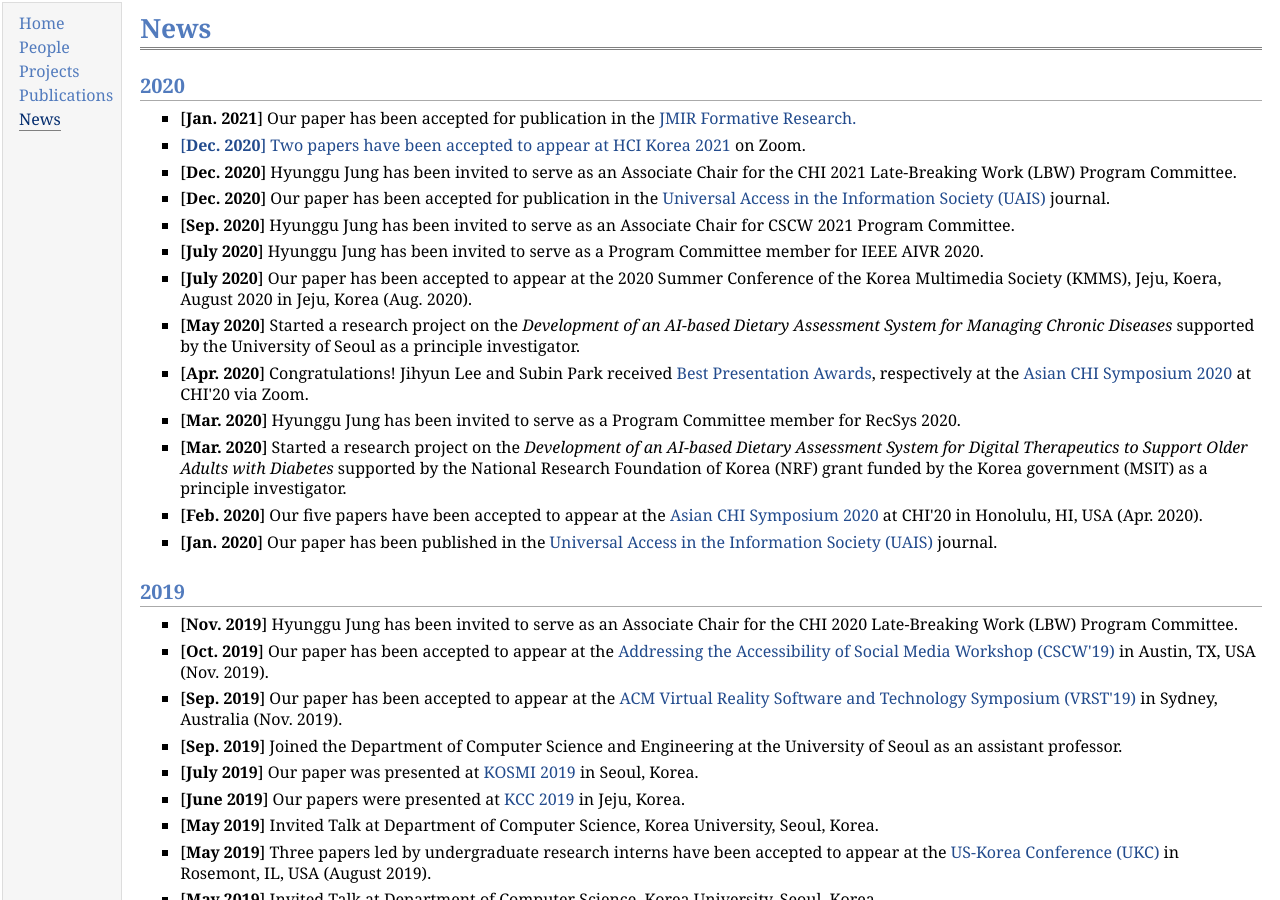
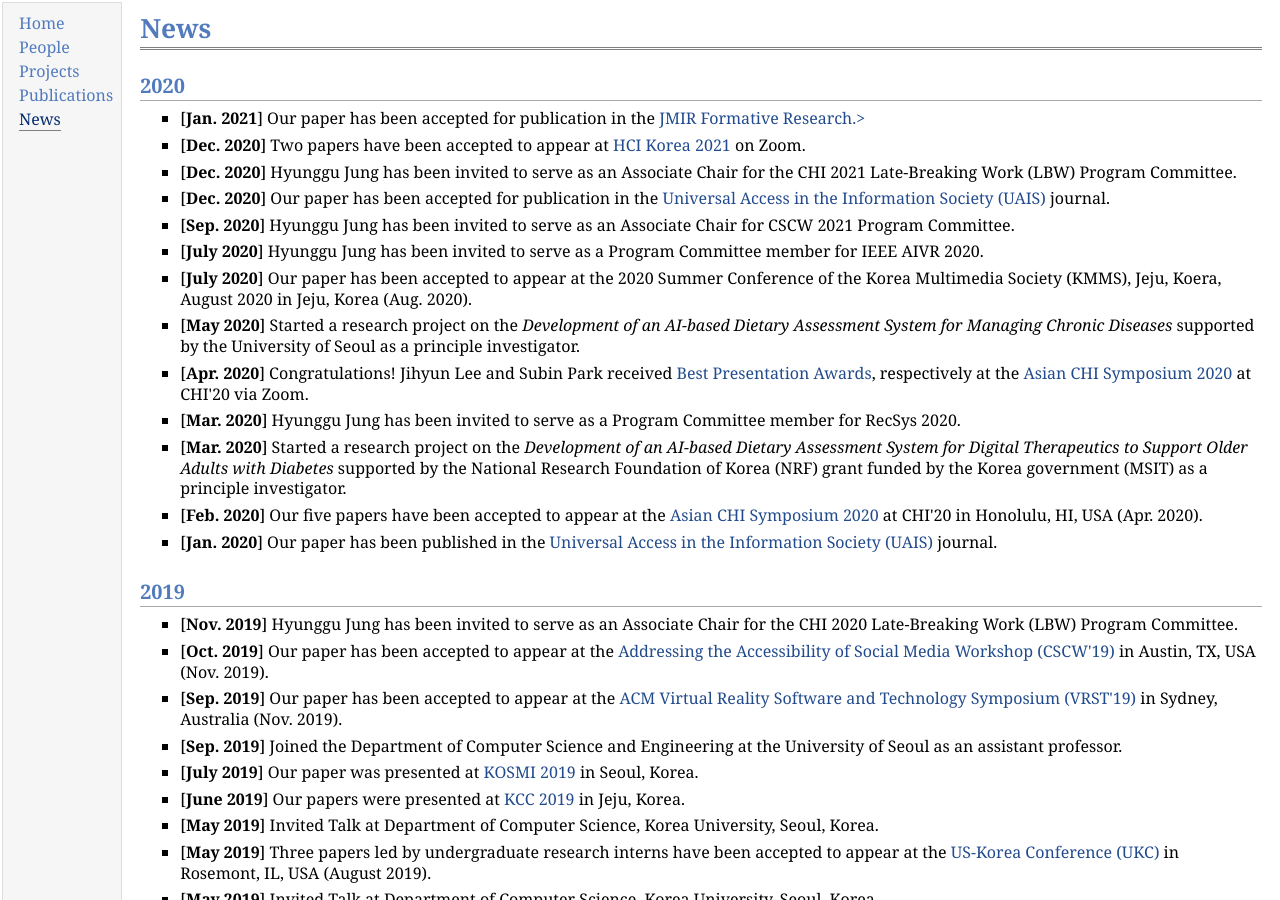
Before and after one commit to hcail/hcail-backup.github.io, a Jekyll site: the page news/news.html, which Jekyll copies as it is, in a window 1280 px wide and 900 px high. Built offline with Jekyll 4.4.1, drawn with Linux system fonts in a browser that asks for light colours.

Commit message:
link fixed

```diff
--- a/index.html
+++ b/index.html
@@ -60,7 +60,7 @@ sharing economy, and education but not limited to those areas.</p>
 <h2>What's new?</h2>
 <ul>
   <li><p>[<b>Jan. 2021</b>] Our paper has been accepted for publication
-    in the <a href="https://formative.jmir.org/">JMIR Formative Research.</p>
+    in the <a href="https://formative.jmir.org/">JMIR Formative Research.</a></p>
   </li>
   <li><p>[<b>Dec. 2020</b>] Two papers have been accepted to appear
     at <a href="https://conference.hcikorea.org/hcik2021/">HCI Korea 2021</a> on Zoom.</p>
--- a/news/news.html
+++ b/news/news.html
@@ -24,7 +24,7 @@
   <h2>2020</h2>
   <ul>
     <li><p>[<b>Jan. 2021</b>] Our paper has been accepted for publication
-      in the <a href="https://formative.jmir.org/">JMIR Formative Research.</p>
+      in the <a href="https://formative.jmir.org/">JMIR Formative Research.></a></p>
     </li>
     <li><p>[<b>Dec. 2020</b>] Two papers have been accepted to appear
       at <a href="https://conference.hcikorea.org/hcik2021/">HCI Korea 2021</a> on Zoom.</p>
```
